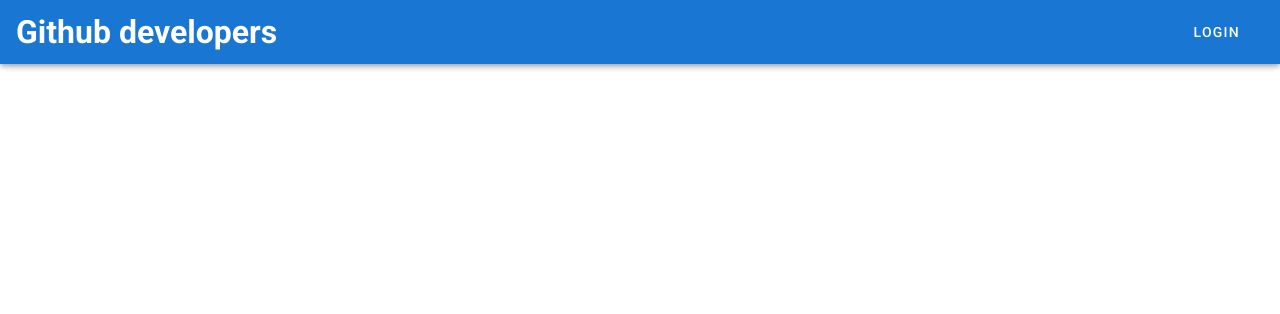
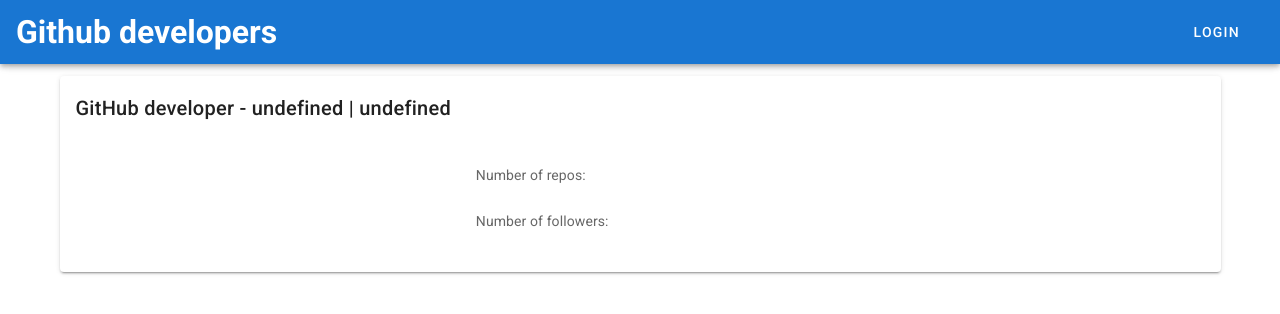
Before and after one commit to Anko42/githum-developers, a Vue app: page /user/1 in a window 1280 px wide. Shown: the top 314 px of the page. Built offline with nearby package versions, Linux system fonts and the light colour scheme.

Commit message:
User - Rename IS_USER_LOADING -> IS_LOADING + Detail View ✔ WIP: Repos list + Followers list ⚠

```diff
--- a/src/components/User/UserDetail.vue
+++ b/src/components/User/UserDetail.vue
@@ -1,16 +1,45 @@
 <template>
-  <v-row></v-row>
+  <v-card :loading="loading">
+    <v-card-title>
+      GitHub developer - {{ `${user.login} | ${user.fullName}` }}
+    </v-card-title>
+    <v-card-text>
+      <v-row>
+        <v-col cols="4">
+          <v-img :src="user.avatar_url"></v-img>
+        </v-col>
+        <v-col cols="8">
+          <v-row>
+            <v-col cols="4">Number of repos:</v-col>
+            <v-col cols="8">{{user.repos_count}}</v-col>
+          </v-row>
+                    <v-row>
+            <v-col cols="4">Number of followers:</v-col>
+            <v-col cols="8">{{user.followers_count}}</v-col>
+          </v-row>
+        </v-col>
+      </v-row>
+      <v-row>
+
+      </v-row>
+    </v-card-text>
+  </v-card>
 </template>
 
 <script>
 import Vue from "vue";
+import { mapGetters } from "vuex";
 
 export default Vue.extend({
   name: "UserDetail",
-  props: {
-    user: {
-      required: true,
+  computed:{
+    ...mapGetters(['GET_USER_DETAIL',"IS_LOADING"]),
+    user(){
+      return this.GET_USER_DETAIL
     },
-  },
+    loading(){
+      return this.IS_LOADING
+    }
+  }
 });
 </script>
--- a/src/components/User/UserList.vue
+++ b/src/components/User/UserList.vue
@@ -1,5 +1,5 @@
 <template>
-  <v-card class="UserList">
+  <v-card class="UserList" :loading="loading" :disabled="loading">
     <v-card-title class="UserListHeader">
       <v-row>
         <v-col cols="1">&nbsp;</v-col>
@@ -37,9 +37,9 @@
     //this.fetchUsers();
   },
   computed: {
-    ...mapGetters(["GET_USERS", "IS_USER_LIST_LOADING"]),
+    ...mapGetters(["GET_USERS", "IS_LOADING"]),
     loading() {
-      return this.IS_USER_LIST_LOADING;
+      return this.IS_LOADING;
     },
 
     users() {
--- a/src/components/User/UserListItem.vue
+++ b/src/components/User/UserListItem.vue
@@ -1,5 +1,5 @@
 <template>
-  <v-row class="UserListItem">
+  <v-row class="UserListItem" @click="showDetail">
     <v-col cols="1"
       ><v-img max-height="100px" :src="user.avatar_url"></v-img
     ></v-col>
@@ -11,6 +11,7 @@
 
 <script>
 import Vue from "vue";
+import {mapActions} from "vuex"
 
 export default Vue.extend({
   name: "UserListItem",
@@ -19,6 +20,15 @@
       required: true,
     },
   },
+  methods: {
+    ...mapActions(['loadUserDetail']),
+
+     showDetail: async function(){
+      const {user} = this
+      await this.loadUserDetail(user);
+      this.$router.push({name: "UserDetail", params:{ username: user.login }})
+    }
+  }
 });
 </script>
 
--- a/src/router/index.ts
+++ b/src/router/index.ts
@@ -1,7 +1,7 @@
 import Vue from "vue";
 import VueRouter, { RouteConfig } from "vue-router";
 import Home from "../views/Home.vue";
-import UserDetail from "../views/UserDetail.vue";
+import UserDetailWrapper from "../views/UserDetailWrapper.vue";
 
 Vue.use(VueRouter);
 
@@ -14,7 +14,7 @@
   {
     path: "/user/:username",
     name: "UserDetail",
-    component: UserDetail,
+    component: UserDetailWrapper,
   },
 ];
 
--- a/src/store/user.ts
+++ b/src/store/user.ts
@@ -7,7 +7,7 @@
   state: {
     users: <User[]>[],
     detail: <User>{},
-    loading: <boolean>false,
+    loading: false,
     filter: {
       location: "Bratislava",
       page: 1,
@@ -23,9 +23,9 @@
     GET_USER_DETAIL: function (state) {
       return state.detail;
     },
-    IS_USER_LIST_LOADING: function (state) {
+    IS_LOADING: function (state) {
       return state.loading;
-    }
+    },
   },
   mutations: {
     SET_USERS: function (state, users: User[]) {
@@ -34,13 +34,15 @@
     SET_DETAIL: function (state, user: User) {
       state.detail = user;
     },
-
+    SET_LOADING: function (state, status: boolean) {
+      state.loading = status;
+    },
   },
   actions: {
     fetchUsers: function ({ commit, state }) {
       UserAPI.fetchUsers(state.filter).then((user_raw_list) => {
-        if( !user_raw_list ){
-            console.error('Notification')
+        if (!user_raw_list) {
+          console.error("Notification");
         }
 
         const users = <User[]>[];
@@ -52,18 +54,23 @@
             users.push(new User(user_detail_data));
           });
           commit("SET_USERS", users);
+          commit("SET_LOADING", false);
         }
       });
     },
     loadUserDetail: async function ({ commit, state }, user: User) {
-      UserAPI.loadUserDetail(user).then((detail_raw) => {
-
-        if( !detail_raw ){
-            console.error('Notification')
-        }
-        const detail = new User(detail_raw);
-        commit("SET_DETAIL", detail);
-      });
+      commit("SET_LOADING", true);
+      await UserAPI.loadUserDetail(user)
+        .then((detail_raw) => {
+          if (!detail_raw) {
+            console.error("Notification");
+          }
+          const detail = new User(detail_raw);
+          commit("SET_DETAIL", detail);
+        })
+        .finally(() => {
+          commit("SET_LOADING", false);
+        });
     },
   },
 };
--- a/src/views/UserDetail.vue
+++ /dev/null
@@ -1,13 +0,0 @@
-<template>
-  <v-row class="UserDetail">
-
-  </v-row>
-</template>
-
-<script>
-import Vue from "vue";
-
-export default Vue.extend({
-  name: "UserDetail",
-});
-</script>
--- /dev/null
+++ b/src/views/UserDetailWrapper.vue
@@ -0,0 +1,17 @@
+<template>
+  <v-container class="UserDetailWrapper">
+    <UserDetail />
+  </v-container>
+</template>
+
+<script>
+import Vue from "vue";
+import UserDetail from "@/components/User/UserDetail.vue"
+
+export default Vue.extend({
+  name: "UserDetailWrapper",
+  components:{
+    UserDetail
+  }
+});
+</script>
```
